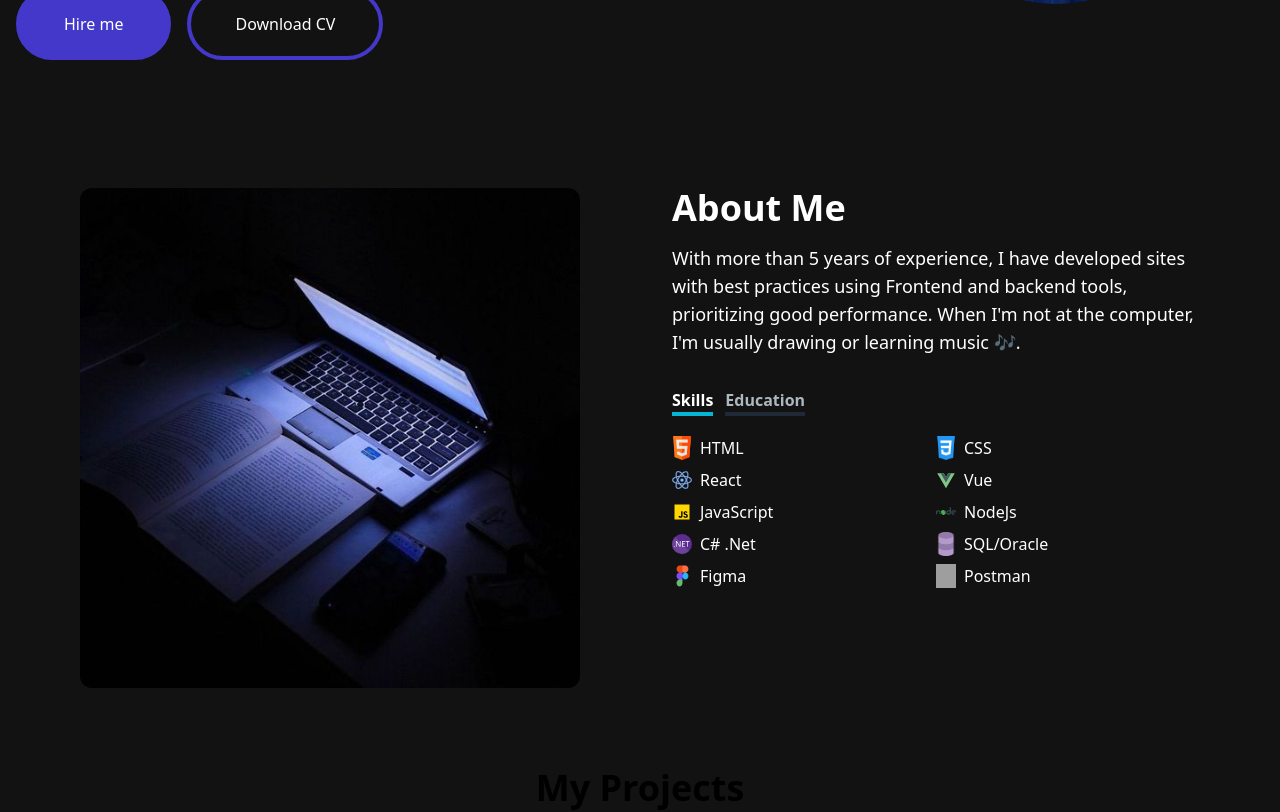
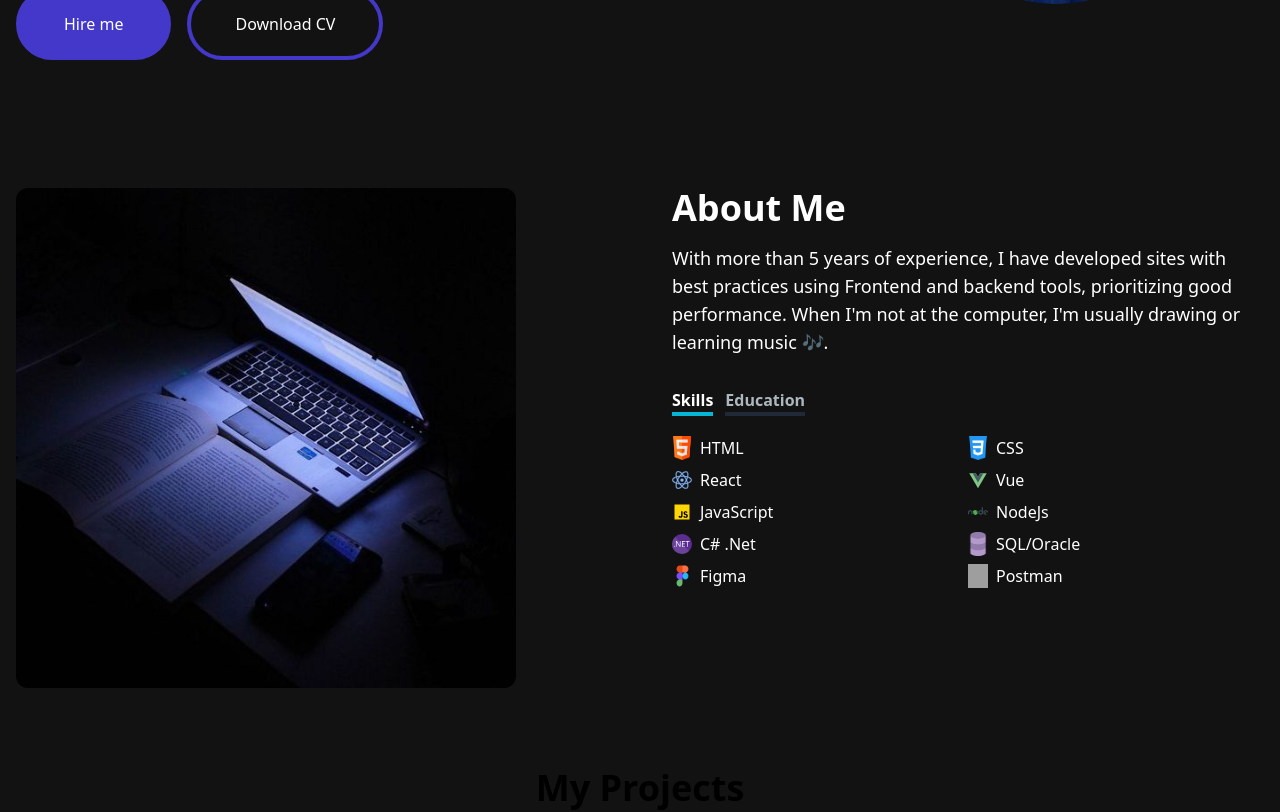
Before and after one commit to lgimenez-code/portfolio-vue, a Nuxt app: page / in a window 1280 px wide. Shown: the part 560-1372 px from the top of the page. Built offline with nearby package versions, Linux system fonts and the light colour scheme; grey boxes are pictures that could not be loaded.

Commit message:
fix section

```diff
--- a/components/AboutSection.vue
+++ b/components/AboutSection.vue
@@ -4,7 +4,7 @@
       :initial="{ x: 50, opacity: 0 }"
       :animate="{ x: 0, opacity: 1 }"
       :transition="{ duration: 1.5 }"
-      class="md:grid md:grid-cols-2 gap-8 items-center py-8 px-4 xl:gap-16 sm:py-16 xl:px-16"
+      class="md:grid md:grid-cols-2 gap-8 items-center py-8 xl:gap-16 sm:py-16"
     >
       <img class="rounded-xl" src="../public/images/laptop-blue.png" alt="laptop image" width="500px" height="500px"/>
       <div class="mt-4 md:mt-0 text-left flex flex-col h-full cursor-default">
```
